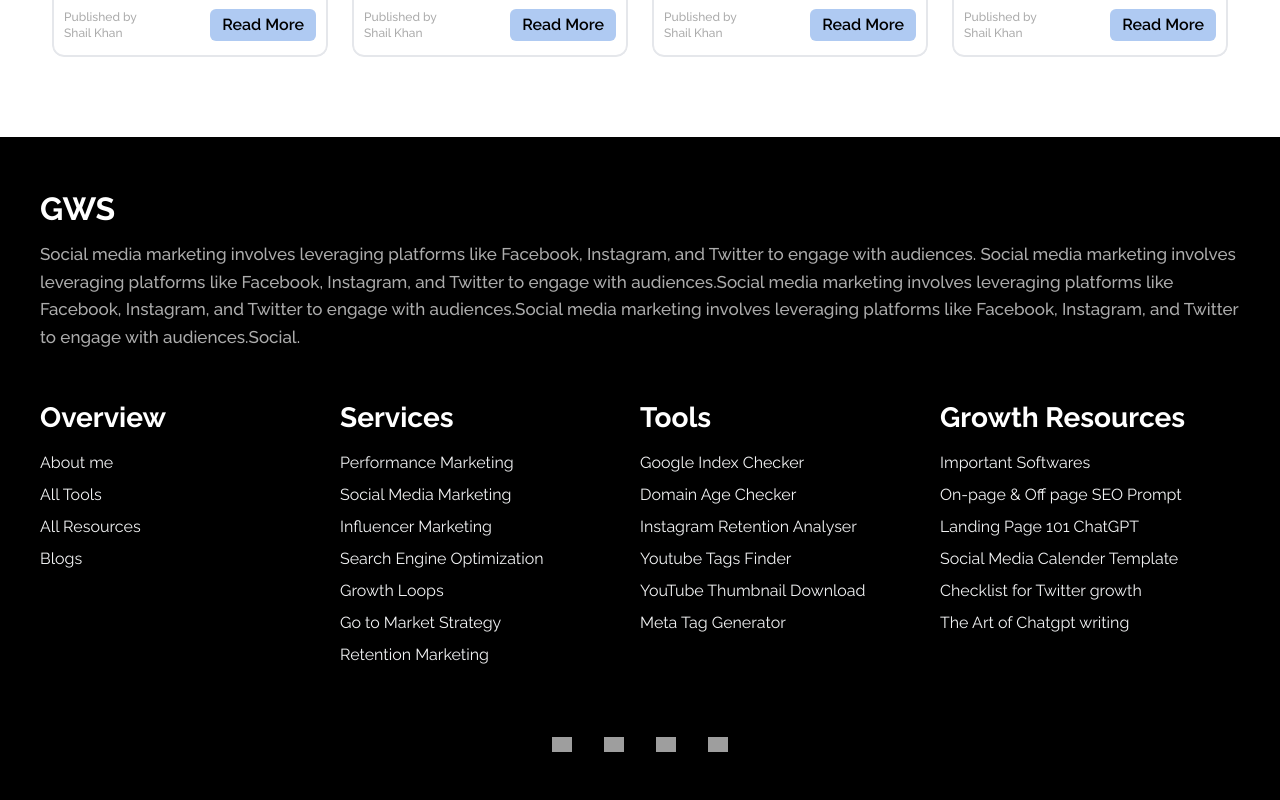
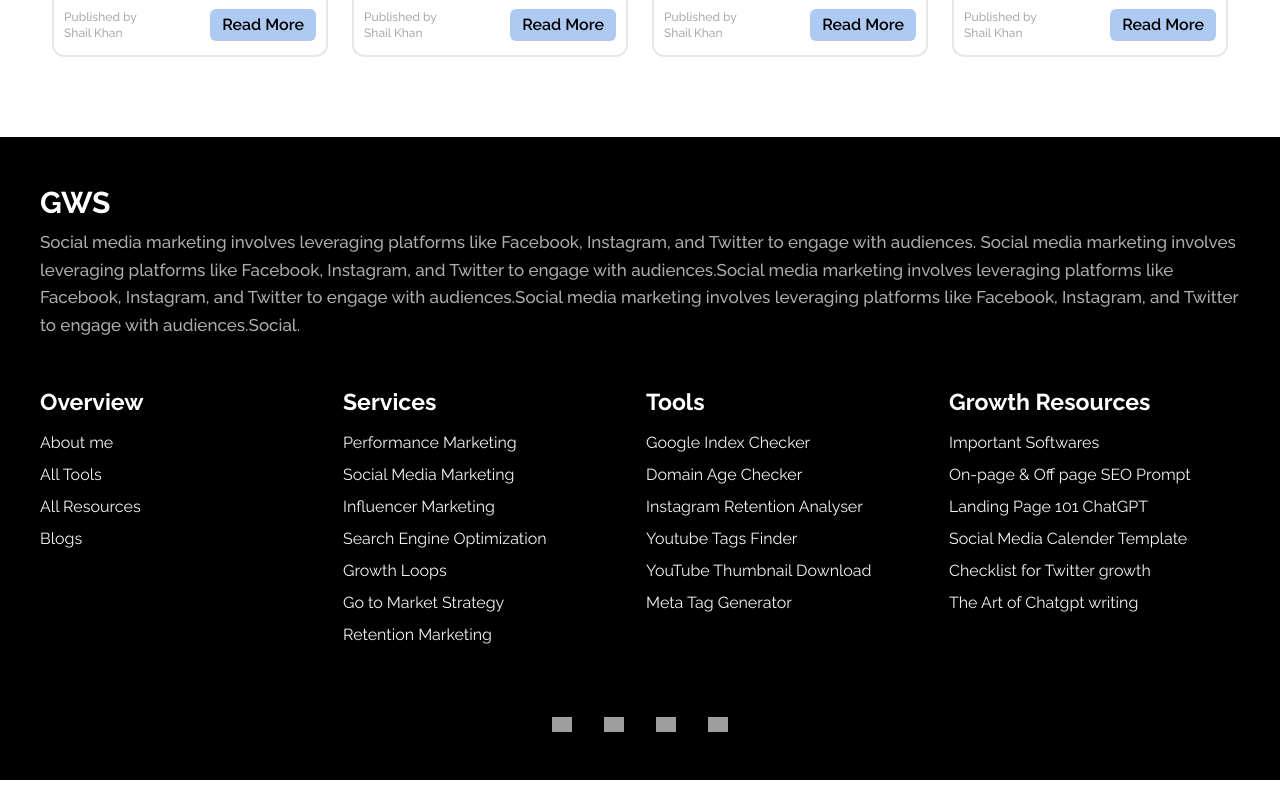
Before and after one commit to Growth-Friends/grow-with-sahil, a Next.js app: page / in a window 1280 px wide. Shown: the part 3744-4544 px from the top of the page. Built offline with nearby package versions, Linux system fonts and the light colour scheme; grey boxes are pictures that could not be loaded.

Commit message:
footer done

```diff
--- a/src/components/Footer/Footer.js
+++ b/src/components/Footer/Footer.js
@@ -22,17 +22,21 @@ function Footer() {
       ref={footerRef}
     >
       <div className="">
-        <h2 className="font-bold text-[32px]">{content.brandName}</h2>
-        <p className="font-medium text-[17px] leading-relaxed text-paraSecondary mt-[8px]">
+        <h2 className="font-bold xl:text-3xl lg:text-2xl md:text-xl text-2xl ">
+          {content.brandName}
+        </h2>
+        <p className="font-medium xl:text-[17px] lg:text-[16px] md:text-[15px] text-[14px] leading-relaxed text-paraSecondary mt-[8px]">
           {content.para}
         </p>
-        <div className="grid grid-flow-col grid-cols-4 mt-[45px] ">
+        <div className="grid grid-flow-col md:grid-cols-4 grid-cols-2 md:grid-rows-1 grid-rows-2 gap-x-3 gap-y-4 lg:mt-[45px] mt-[40px] ">
           {content.footerList.map((item, index) => {
             const staticRoutesActive = item.staticRoutes;
             return (
               <div key={index} className="flex flex-col">
-                <p className="font-bold text-[28px]">{item.head}</p>
-                <ul className="flex flex-col mt-[12px] gap-y-2">
+                <p className="font-bold xl:text-[23px] lg:text-[20px] md:text-[18px] text-[17px] ">
+                  {item.head}
+                </p>
+                <ul className="flex flex-col mt-[12px] lg:gap-y-2 md:gap-y-3 gap-y-2 xl:text-base lg:text-sm text-xs ">
                   {item.linkList.map((item, index) => {
                     return (
                       <li key={index}>
@@ -57,7 +61,7 @@ function Footer() {
             );
           })}
         </div>
-        <div className="flex items-center justify-center gap-x-8 mt-[70px]">
+        <div className="flex items-center justify-center gap-x-8 lg:mt-[70px] mt-[60px] ">
           {socialShareList.map((item, index) => {
             return (
               <Link
```
